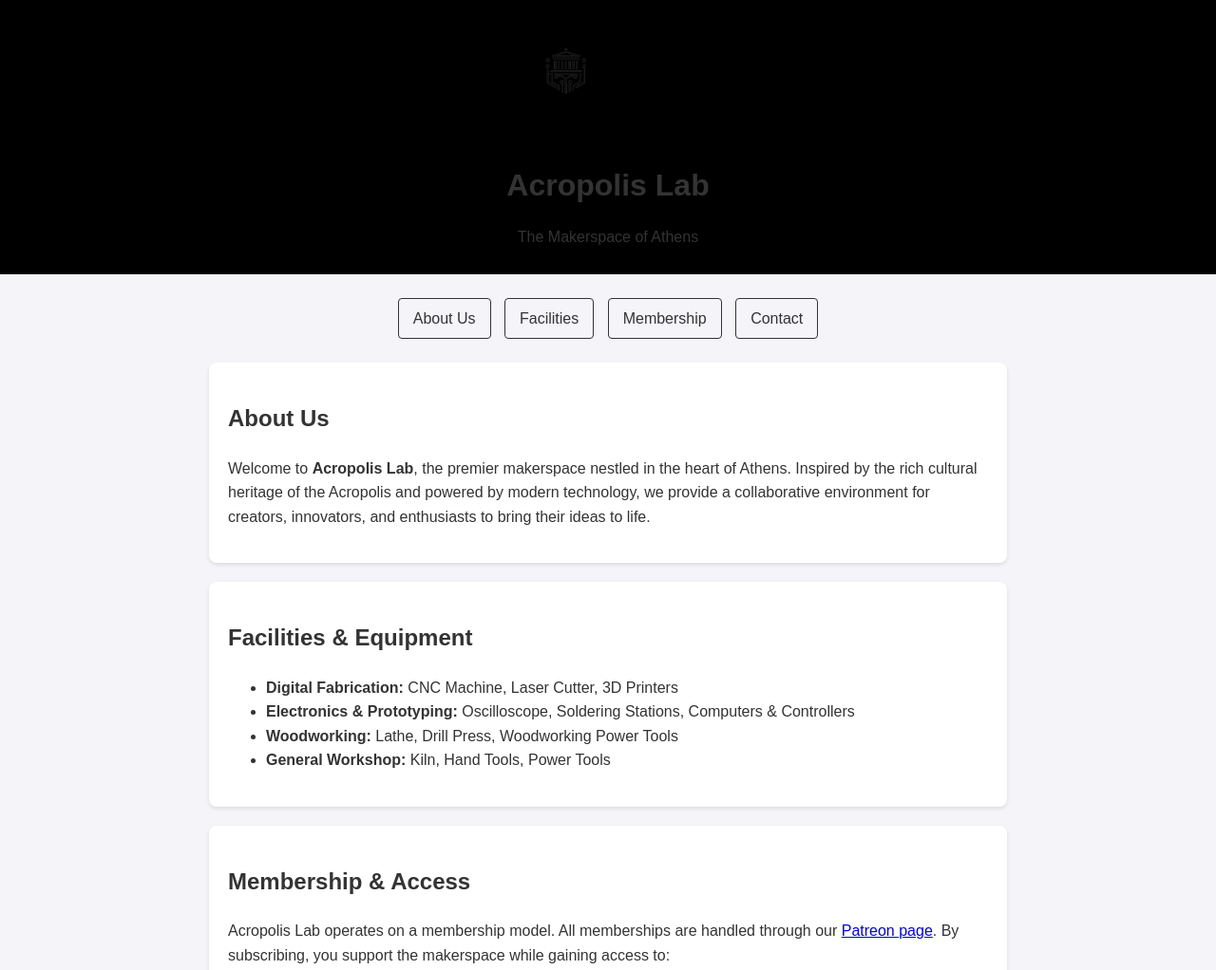
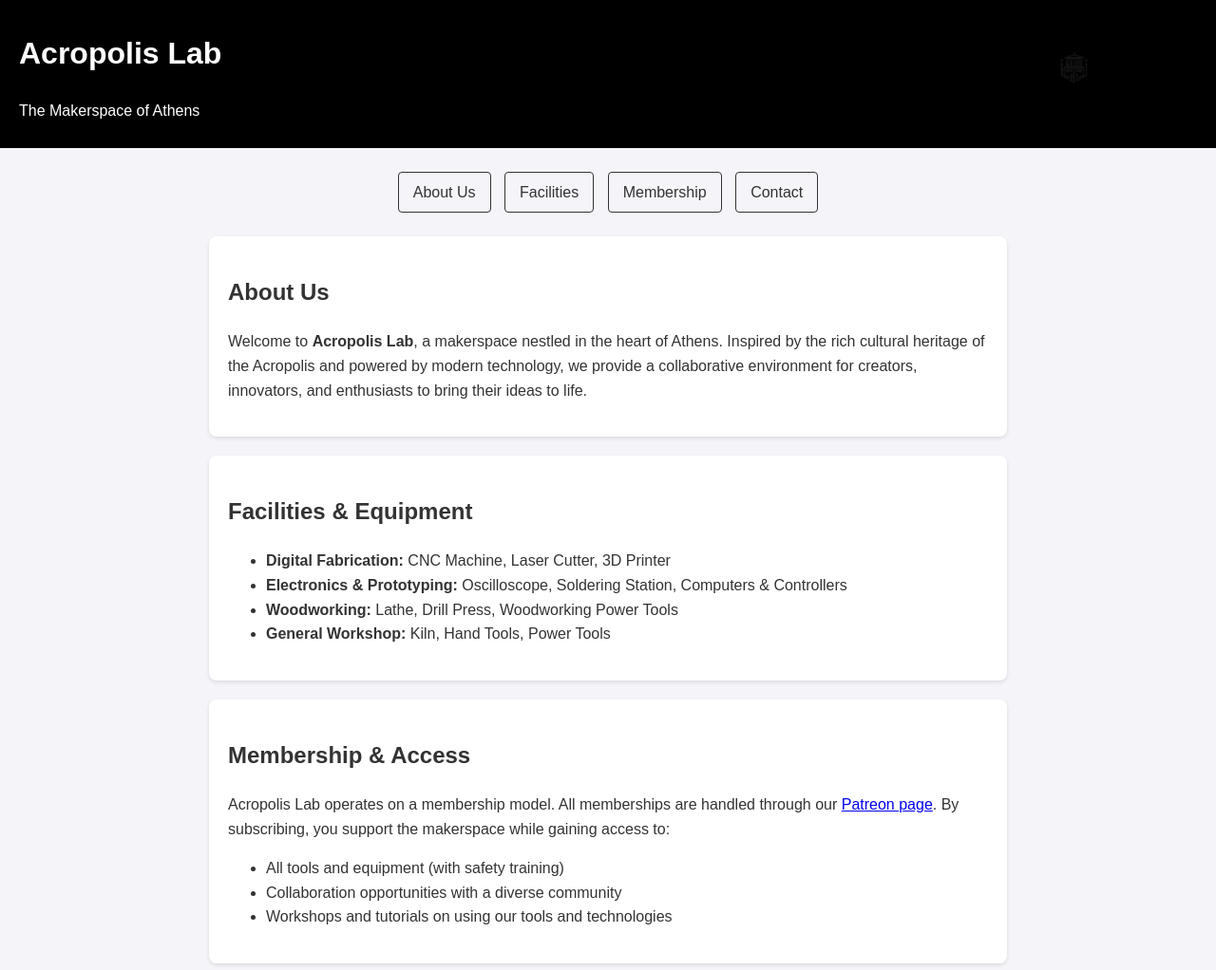
Before and after one commit to acropolislab/acropolislab.github.io, a plain HTML site: page index.html in a window 1280 px wide. Shown: the top 1022 px of the page at 95% size. Drawn offline with Linux system fonts and the light colour scheme.

Commit message:
Update index.html

```diff
--- a/index.html
+++ b/index.html
@@ -15,17 +15,21 @@
         }
         header {
             background: #000;
-            color: #333;
+            color: #fff;
             padding: 10px 20px;
-            text-align: center;
+        }
+        .header-container {
+            display: flex;
+            align-items: center;
+            justify-content: space-between;
+        }
+        .title {
+            text-align: left;
         }
         header img {
             max-height: 150px;
-            display: block;
-            margin: 0 auto;
-        }
-        header h1 {
-            margin: 10px 0 5px;
+            height: 100px;
+            margin-left: 20px;
         }
         nav {
             margin: 20px auto;
@@ -64,9 +68,13 @@
 </head>
 <body>
     <header>
-        <img src="logo.png" alt="Acropolis Lab Logo">
-        <h1>Acropolis Lab</h1>
-        <p>The Makerspace of Athens</p>
+        <div class="header-container">
+            <div class="title">
+                <h1>Acropolis Lab</h1>
+                <p>The Makerspace of Athens</p>
+            </div>
+            <img src="logo.png" alt="Acropolis Lab Logo">
+        </div>
     </header>
     <nav>
         <a href="#about">About Us</a>
@@ -77,14 +85,14 @@
     <section id="about">
         <h2>About Us</h2>
         <p>
-            Welcome to <strong>Acropolis Lab</strong>, the premier makerspace nestled in the heart of Athens. Inspired by the rich cultural heritage of the Acropolis and powered by modern technology, we provide a collaborative environment for creators, innovators, and enthusiasts to bring their ideas to life.
+            Welcome to <strong>Acropolis Lab</strong>, a makerspace nestled in the heart of Athens. Inspired by the rich cultural heritage of the Acropolis and powered by modern technology, we provide a collaborative environment for creators, innovators, and enthusiasts to bring their ideas to life.
         </p>
     </section>
     <section id="facilities">
         <h2>Facilities & Equipment</h2>
         <ul>
-            <li><strong>Digital Fabrication:</strong> CNC Machine, Laser Cutter, 3D Printers</li>
-            <li><strong>Electronics & Prototyping:</strong> Oscilloscope, Soldering Stations, Computers & Controllers</li>
+            <li><strong>Digital Fabrication:</strong> CNC Machine, Laser Cutter, 3D Printer</li>
+            <li><strong>Electronics & Prototyping:</strong> Oscilloscope, Soldering Station, Computers & Controllers</li>
             <li><strong>Woodworking:</strong> Lathe, Drill Press, Woodworking Power Tools</li>
             <li><strong>General Workshop:</strong> Kiln, Hand Tools, Power Tools</li>
         </ul>
@@ -92,7 +100,7 @@
     <section id="membership">
         <h2>Membership & Access</h2>
         <p>
-            Acropolis Lab operates on a membership model. All memberships are handled through our <a href="https://patreon.com/yourmakerspace" target="_blank">Patreon page</a>. By subscribing, you support the makerspace while gaining access to:
+            Acropolis Lab operates on a membership model. All memberships are handled through our <a href="https://patreon.com/acropolislab" target="_blank">Patreon page</a>. By subscribing, you support the makerspace while gaining access to:
         </p>
         <ul>
             <li>All tools and equipment (with safety training)</li>
@@ -102,7 +110,7 @@
     </section>
     <section id="contact">
         <h2>Contact Us</h2>
-        <p>Email: <a href="mailto:info@acropolislab.com">info@acropolislab.com</a></p>
+        <p>Email: <a href="mailto:acropolislab@gmail.com">info@acropolislab.com</a></p>
         <p>Location: Athens, Greece</p>
         <p><em>Join us to explore, create, and innovate at Acropolis Lab!</em></p>
     </section>
```
